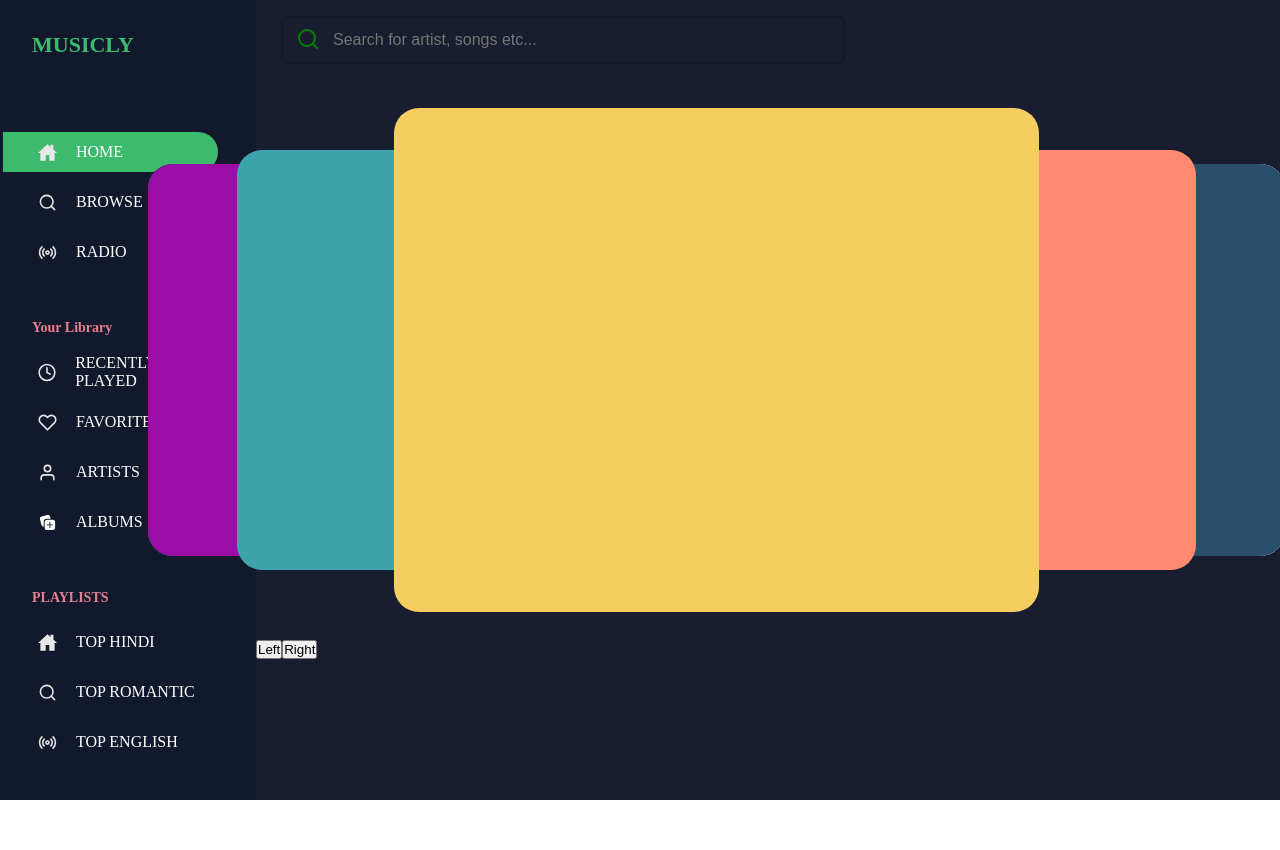
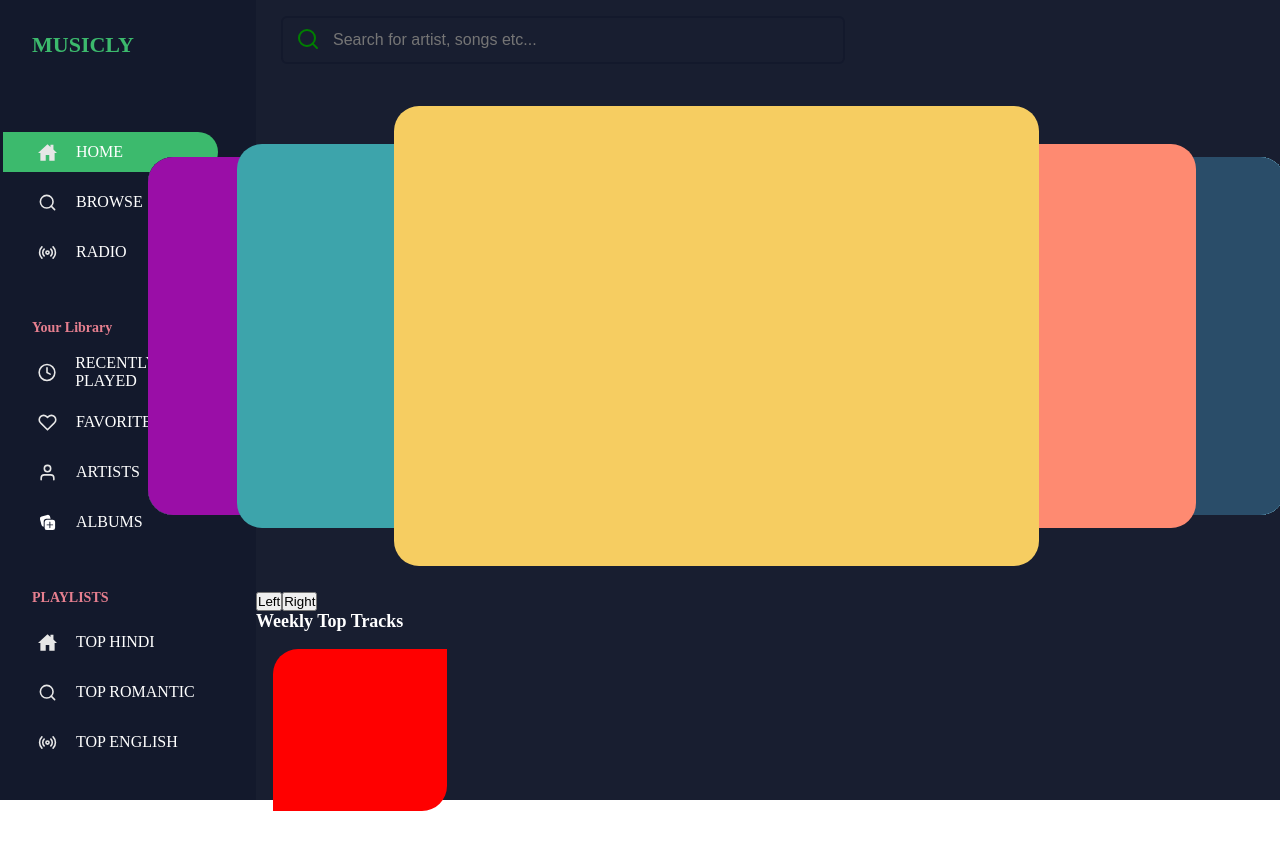
Before and after one commit to akshayrathigithub/MusicPlayer, a React app: page / in a window 1280 px wide. Shown: the top 850 px of the page. Before the commit the page ends 800 px from the top, so only its background shows below. Built offline with nearby package versions, Linux system fonts and the light colour scheme.

Commit message:
featured list added to content layout

```diff
--- a/src/Components/ContentArea/Content.scss
+++ b/src/Components/ContentArea/Content.scss
@@ -1,3 +1,5 @@
+@import '../../Styles/Variable.scss';
+
 .content-wrapper {
   width: 100%;
   & .searchable-input {
@@ -7,7 +9,7 @@
   & .main-slider {
     width: 90%;
     position: relative;
-    height: 35rem;
+    height: 32rem;
     display: flex;
     justify-content: center;
     align-items: center;
@@ -18,4 +20,60 @@
       border-radius: 25px;
     }
   }
+
+  & .featured-list {
+    width: 100%;
+    height: 20rem;
+    & .heading {
+      color: white;
+      font-size: 18px;
+      font-weight: 600;
+    }
+
+    & .list-wrapper {
+      width: 100%;
+
+      & .card-outer {
+        width: 13rem;
+        height: 14rem;
+        border-top-left-radius: 25px;
+        border-end-end-radius: 25px;
+        padding: 15px;
+        cursor: pointer;
+        border: 2px solid transparent;
+
+        &:hover {
+          border: 2px solid $theme-color;
+        }
+
+        & .img {
+          width: 100%;
+          height: 85%;
+          background-color: red;
+          border-top-left-radius: 25px;
+          border-end-end-radius: 25px;
+        }
+
+        & .details {
+          width: 100%;
+          display: flex;
+          flex-direction: column;
+          align-items: center;
+          & .head {
+            margin-top: 5px;
+            color: white;
+            font-size: 14px;
+            font-weight: 500;
+          }
+
+          & .sub-head {
+            color: white;
+            font-size: 12px;
+            font-weight: 400;
+            margin-top: 5px;
+          }
+        }
+      }
+    }
+  }
 }
--- a/src/Components/ContentArea/Content.tsx
+++ b/src/Components/ContentArea/Content.tsx
@@ -309,6 +309,18 @@ const Content: React.FC = () => {
       </div>
       <button onClick={() => slidePhoto(SLIDER_DIRECTION.LEFT)}>Left</button>
       <button onClick={() => slidePhoto(SLIDER_DIRECTION.RIGHT)}>Right</button>
+      <div className="featured-list">
+        <div className="heading">Weekly Top Tracks</div>
+        <div className="list-wrapper">
+          <div className="card-outer">
+            <div className="img"></div>
+            <div className="details">
+              <div className="head">Lean On</div>
+              <div className="sub-head">Ed Sheeran</div>
+            </div>
+          </div>
+        </div>
+      </div>
     </div>
   );
 };
```
